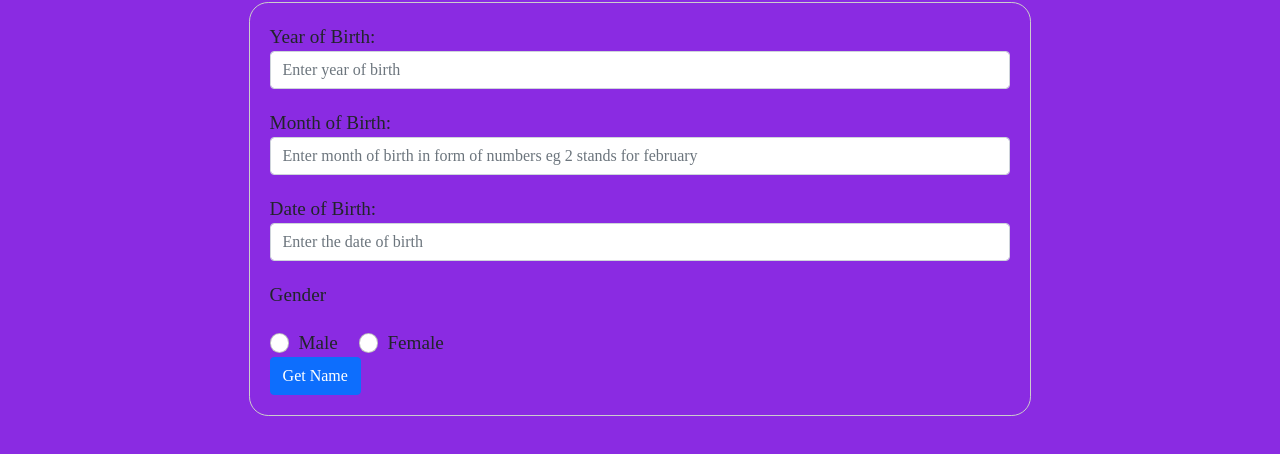
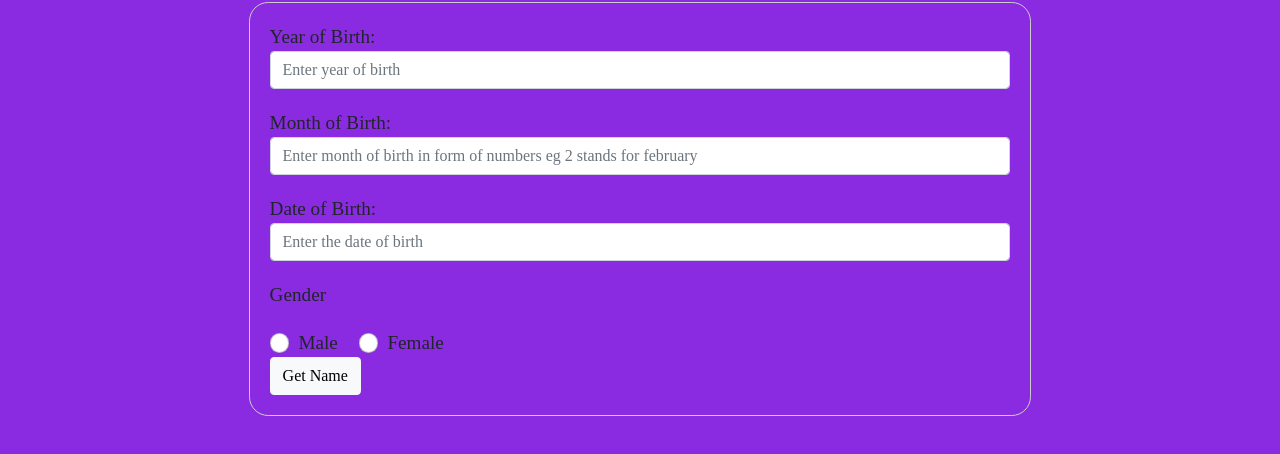
Before and after one commit to Tee-Mureithi/Akan-Names, a plain HTML site: page know-akan.html in a window 1280 px wide. Shown: the part 106-560 px from the top of the page. Drawn offline with nearby package versions, Linux system fonts and the light colour scheme.

Commit message:
change button color

```diff
--- a/know-akan.html
+++ b/know-akan.html
@@ -66,7 +66,7 @@
                 </label>
               </div>
             </div>
-            <button type="submit" class="btn btn-primary" onclick="findName();">Get Name</button>
+            <button type="submit" class="btn btn-light" onclick="findName();">Get Name</button>
             <br>
           </form>
           <p id="results"> </p>
```
